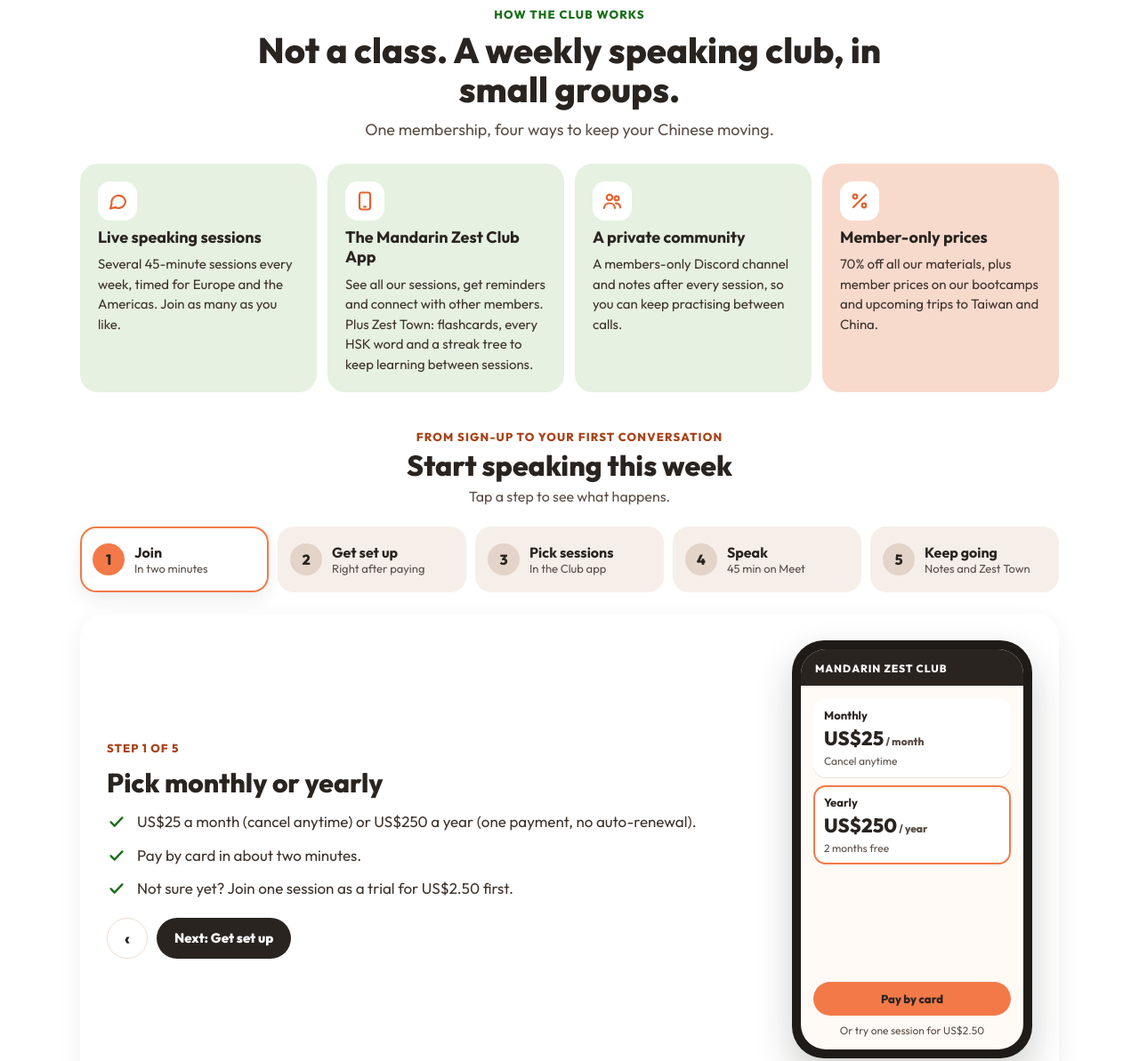
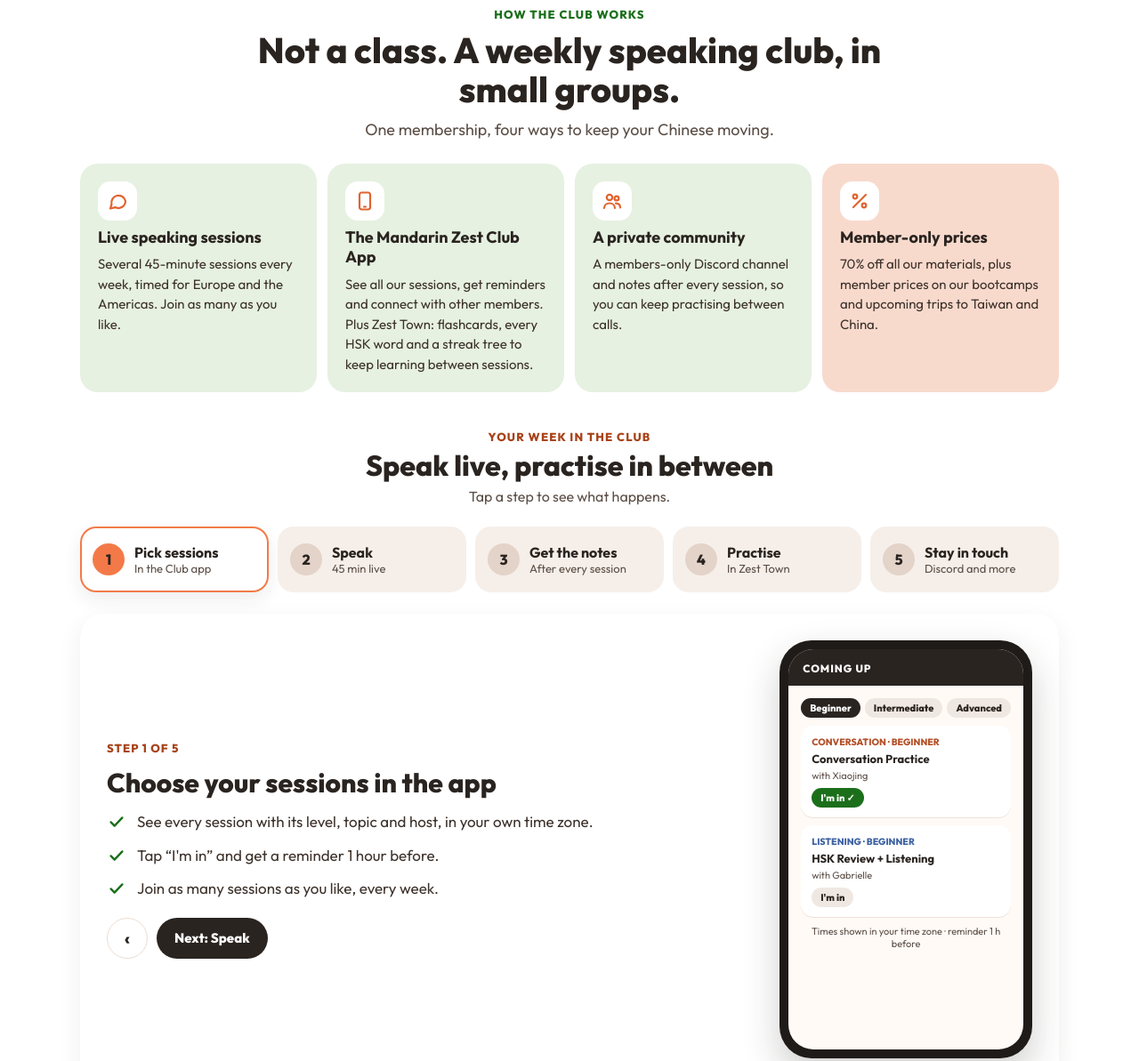
Before and after one commit to antoinesjc/Mandarin-Zest-Class-Calendar, a plain HTML site: page club-how.html in a window 1280 px wide. Shown: the top 1193 px of the page at 89% size. Drawn offline with Linux system fonts and the light colour scheme.

Commit message:
club-how: replace payment steps with notes, Zest Town practice and community
Co-Authored-By: Claude Opus 5.5 <noreply@anthropic.com>
Claude-Session: https://claude.ai/code/session_01B4PzkCKEiLgfUQSyHrqMXi

```diff
--- a/club-how.html
+++ b/club-how.html
@@ -10,7 +10,7 @@
 <style>
   /* Club page: "How the Club works", between the headline and the session calendar.
      4 member benefits (PERKS) + "Start speaking this week": 5 clickable steps (text + a phone screen of what the member sees).
-     Text: PERKS and STEPS below. Prices follow club-offer.js during seasonal offers. Resizes itself ({mz:"height"}). */
+     Text: PERKS and STEPS below. How the Club works week to week (no payment step, at Antoine's request 22 Nov 2026). Resizes itself ({mz:"height"}). */
   :root { --ink:#2a2420; --muted:#5c4f47; --line:#efe2d9; --orange:#f37a48; --green:#1b6f1b; --brick:#a8431a; --mint:#e6f1e1; --peach:#f8dacd; }
   * { box-sizing:border-box; }
   html, body { margin:0; background:transparent; }
@@ -97,7 +97,22 @@
     .txt h3 { font-size:24px; } .txt li { font-size:15.5px; }
     .phone { flex-basis:auto; width:250px; height:440px; }
   }
-  @media (prefers-reduced-motion:reduce) { .fade, .fr.on svg { animation:none; } }
+  .map { position:relative; height:290px; aspect-ratio:98/178; margin:0 auto; border-radius:12px; overflow:hidden; border:3px solid #2b2a3a; background:#8fcf5a; }
+  .map .px { position:absolute; image-rendering:pixelated; image-rendering:crisp-edges; display:block; }
+  .river { position:absolute; left:0; right:0; overflow:hidden; } .river img { position:static; width:100%; height:400%; animation:river 1.2s steps(4) infinite; }
+  @keyframes river { to { transform:translateY(-100%); } }
+  .bush { transform-origin:50% 100%; animation:sway 3s ease-in-out infinite alternate; }
+  .tree { transform-origin:50% 92%; animation:sway 3.4s ease-in-out infinite alternate; }
+  @keyframes sway { from { transform:skewX(-3deg); } to { transform:skewX(3deg); } }
+  .tfr { position:absolute; transition:left 1.3s linear, top 1.3s linear; z-index:2; }
+  .tfr img { position:static; width:100%; }
+  .tfr.flip img { transform:scaleX(-1); }
+  .tfr.hop img { animation:thop .33s ease-in-out infinite alternate; }
+  @keyframes thop { to { translate:0 -22%; } }
+  .lbl { position:absolute; transform:translateX(-50%); background:#2b2a3a; color:#fff; padding:2px 4px 1px; white-space:nowrap; font:800 7.5px/1.3 'Outfit',sans-serif; letter-spacing:.05em; z-index:3; border-radius:3px; }
+  .lbl.soon { background:#4a4655; color:#e9e2d0; }
+  @media (max-width:520px) { .map { height:250px; } }
+  @media (prefers-reduced-motion:reduce) { .fade, .fr.on svg, .river img, .bush, .tree, .tfr.hop img { animation:none; } }
 </style>
 </head>
 <body>
@@ -109,8 +124,8 @@
   </div>
   <ul class="perks" id="perks"></ul>
   <div class="sub">
-    <div class="eb">FROM SIGN-UP TO YOUR FIRST CONVERSATION</div>
-    <h3>Start speaking this week</h3>
+    <div class="eb">YOUR WEEK IN THE CLUB</div>
+    <h3>Speak live, practise in between</h3>
     <p>Tap a step to see what happens.</p>
   </div>
   <div class="steps" id="steps" role="tablist" aria-label="Steps"></div>
@@ -119,34 +134,17 @@
     <div class="phone" aria-hidden="true"><div class="scr"><div class="bar" id="bar"></div><div class="body" id="scr"></div></div></div>
   </div>
 </div>
-<script src="club-offer.js?v=1"></script>
 <script>
-  var PRICE = { month: "US$25", year: "US$250", trial: "US$2.50" };
-  var OFF = window.CLUB_OFFER; // seasonal Club offer, if any
-  var monthTxt = OFF ? OFF.price + " a month for your first " + OFF.months + " months (" + OFF.name + ", code " + OFF.code + "), then " + PRICE.month
-                     : PRICE.month + " a month (cancel anytime)";
 
   // ═══ STEPS ═══
   var STEPS = [
-    { label:"Join", sub:"In two minutes", bar:"MANDARIN ZEST CLUB", title:"Pick monthly or yearly",
-      points:[monthTxt + " or " + PRICE.year + " a year (one payment, no auto-renewal).", "Pay by card in about two minutes.", "Not sure yet? Join one session as a trial for " + PRICE.trial + " first."],
-      screen: function () { return '<div class="c"><b>Monthly</b><div style="font-size:22px;font-weight:800">' + (OFF ? '<s style="font-size:14px;color:#a89a90">' + PRICE.month + '</s> ' + OFF.price : PRICE.month) + '<span style="font-size:12px;color:#5c4f47"> / month</span></div><span style="color:#5c4f47">Cancel anytime</span></div>' +
-        '<div class="c" style="box-shadow:inset 0 0 0 2px #f37a48"><b>Yearly</b><div style="font-size:22px;font-weight:800">' + PRICE.year + '<span style="font-size:12px;color:#5c4f47"> / year</span></div><span style="color:#5c4f47">2 months free</span></div>' +
-        '<div style="margin-top:auto;background:#f37a48;border-radius:999px;padding:11px;text-align:center;font-weight:800;font-size:13px">Pay by card</div>' +
-        '<div style="text-align:center;color:#5c4f47">Or try one session for ' + PRICE.trial + '</div>'; } },
-    { label:"Get set up", sub:"Right after paying", bar:"WELCOME", title:"Get your access right away",
-      points:["As soon as you pay, you get your access to the Club app and your invite to our members-only Discord.", "A short onboarding call to hear your level and goals.", "We add new sessions based on what members need."],
-      screen: function () { return '<div class="c"><b>Welcome to the Club!</b><span style="line-height:1.45;color:#5c4f47">Here\'s your access to the Club app and your invite to our Discord.</span></div>' +
-        '<div class="tint" style="background:#e6f1e1;color:#1b6f1b">Club app · log in with your email</div>' +
-        '<div class="tint" style="background:#eef0fb;color:#3f4fa3">Discord · members\' channel</div>' +
-        '<div class="tint" style="background:#f8dacd;color:#a8431a">Onboarding call · tell us your goals</div>'; } },
     { label:"Pick sessions", sub:"In the Club app", bar:"COMING UP", title:"Choose your sessions in the app",
       points:["See every session with its level, topic and host, in your own time zone.", "Tap “I'm in” and get a reminder 1 hour before.", "Join as many sessions as you like, every week."],
       screen: function () { return '<div style="display:flex;gap:5px"><span class="pill" style="background:#2a2420;color:#fff">Beginner</span><span class="pill" style="background:#efe8e2">Intermediate</span><span class="pill" style="background:#efe8e2">Advanced</span></div>' +
         '<div class="c"><span style="font-size:10.5px;font-weight:800;color:#b4512a">CONVERSATION · BEGINNER</span><b>Conversation Practice</b><span style="font-size:11px;color:#5c4f47">with Xiaojing</span><span class="pill" style="background:#1b6f1b;color:#fff;margin-top:3px">I\'m in ✓</span></div>' +
         '<div class="c"><span style="font-size:10.5px;font-weight:800;color:#3f63a3">LISTENING · BEGINNER</span><b>HSK Review + Listening</b><span style="font-size:11px;color:#5c4f47">with Gabrielle</span><span class="pill" style="background:#efe8e2;margin-top:3px">I\'m in</span></div>' +
         '<div style="text-align:center;font-size:11px;color:#5c4f47">Times shown in your time zone · reminder 1 h before</div>'; } },
-    { label:"Speak", sub:"45 min on Meet", bar:"LIVE SESSION", title:"Show up and speak",
+    { label:"Speak", sub:"45 min live", bar:"LIVE SESSION", title:"Show up and speak",
       points:["45 minutes on Google Meet, in a small group, at your level.", "A host guides the topic, but it's not a class: members do most of the talking.", "Mistakes welcome. Nobody is graded."],
       screen: function () { return '<div class="c say" style="background:#fffdf4" id="say"></div>' +
         '<div style="display:grid;grid-template-columns:repeat(2,minmax(0,1fr));gap:6px;flex:1">' +
@@ -162,13 +160,34 @@
         }
         line(); talkTimer = setInterval(line, 2800);
       } },
-    { label:"Keep going", sub:"Notes and Zest Town", bar:"MY SESSIONS", title:"Keep learning between sessions",
-      points:["The session's notes and vocabulary appear in the app, also as a PDF.", "Add its words to your flashcards in one tap and review them in Zest Town, the app's learning town.", "Grow your streak tree, explore every HSK word in the HSK Temple, earn XP and keep chatting on Discord.", "Use your member prices: 70% off our materials and lower prices on bootcamps and trips."],
-      screen: function () { return '<div class="c"><b>Notes · Food talk</b><span class="zh" style="font-size:13px">素食者 <span style="font-family:Outfit,sans-serif;color:#a8431a">sùshízhě</span> <span style="font-family:Outfit,sans-serif;color:#5c4f47">vegetarian</span></span>' +
-        '<span class="zh" style="font-size:13px">过敏 <span style="font-family:Outfit,sans-serif;color:#a8431a">guòmǐn</span> <span style="font-family:Outfit,sans-serif;color:#5c4f47">allergic</span></span><span style="display:flex;gap:5px"><span class="pill" style="background:#efe8e2">PDF</span><span class="pill" style="background:#1b6f1b;color:#fff">+ Add to flashcards</span></span></div>' +
-        '<div class="tint" style="background:#e6f1e1;color:#1b6f1b">Zest Town · Day 12, your tree grew</div>' +
-        '<div class="tint" style="background:#eef0fb;color:#3f4fa3">Flashcard Center · 10 cards to review</div>' +
-        '<div class="tint" style="background:#f8dacd;color:#a8431a">Member price · 70% off materials</div>'; } }
+    { label:"Get the notes", sub:"After every session", bar:"MY SESSIONS", title:"Keep what you learned",
+      points:["After each session, the host's notes and vocabulary appear in the app, also as a PDF.", "Missed a session you signed up for? You still get its notes.", "Add the session's words to your flashcards in one tap."],
+      screen: function () { return '<div class="c"><span style="font-size:10.5px;font-weight:800;color:#1b6f1b">NOTES ARE UP</span><b>Food talk · with Xiaojing</b>' +
+        '<span class="zh" style="font-size:13px">素食者 <span style="font-family:Outfit,sans-serif;color:#a8431a">sùshízhě</span> <span style="font-family:Outfit,sans-serif;color:#5c4f47">vegetarian</span></span>' +
+        '<span class="zh" style="font-size:13px">过敏 <span style="font-family:Outfit,sans-serif;color:#a8431a">guòmǐn</span> <span style="font-family:Outfit,sans-serif;color:#5c4f47">allergic</span></span>' +
+        '<span class="zh" style="font-size:13px">辣 <span style="font-family:Outfit,sans-serif;color:#a8431a">là</span> <span style="font-family:Outfit,sans-serif;color:#5c4f47">spicy</span></span>' +
+        '<span style="display:flex;gap:5px;margin-top:3px"><span class="pill" style="background:#efe8e2">PDF</span><span class="pill" style="background:#1b6f1b;color:#fff">+ Add to flashcards</span></span></div>' +
+        '<div class="tint" style="background:#e6f1e1;color:#1b6f1b">✓ 3 words added to your flashcards</div>' +
+        '<div class="tint" style="background:#f6efe9;color:#5c4f47">+20 XP · session attended</div>'; } },
+    { label:"Practise", sub:"In Zest Town", bar:"ZEST TOWN", title:"Practise between sessions in Zest Town",
+      points:["Zest Town is the app's little learning town, open any time between sessions.", "Review your words in the Flashcard Center, with a few new ones each day.", "Explore every New HSK 1–9 word in the HSK Temple and see how well you know each one.", "Join a session or review each day and your streak tree grows, from a seed to an orange tree."],
+      screen: function () { return townMap() + '<div class="tint" style="background:#e6f1e1;color:#1b6f1b;text-align:center">Day 12 · your tree grew!</div>'; },
+      start: function () {
+        var fr = document.getElementById("tfr"), h = 0;
+        talkTimer = setInterval(function () { h = (h + 1) % HOPS.length; var x = HOPS[h][0], y = HOPS[h][1];
+          fr.classList.toggle("flip", x < parseFloat(fr.dataset.x || 0)); fr.dataset.x = x; fr.classList.add("hop");
+          fr.style.left = (x / 98 * 100) + "%"; fr.style.top = (y / 178 * 100) + "%";
+          setTimeout(function () { fr.classList.remove("hop"); }, 1400); }, 2400);
+      } },
+    { label:"Stay in touch", sub:"Discord and more", bar:"THIS MONTH", title:"Be part of the community",
+      points:["Keep chatting in Chinese with members and hosts on our private Discord.", "See who studied today in Zest Town's Magical Forest.", "Earn XP, climb the monthly leaderboard and collect stickers.", "Tell us what you need: we add sessions based on members' ideas."],
+      screen: function () { return '<div class="c"><span style="font-size:10.5px;font-weight:800;color:#a8431a">LEADERBOARD · NOVEMBER</span>' +
+        '<span style="display:flex;justify-content:space-between"><span>1 · Peach</span><b>640 XP</b></span>' +
+        '<span style="display:flex;justify-content:space-between"><span>2 · Kiwi</span><b>585 XP</b></span>' +
+        '<span style="display:flex;justify-content:space-between;color:#1b6f1b;font-weight:800"><span>3 · You</span><b>540 XP</b></span></div>' +
+        '<div class="tint" style="background:#eef0fb;color:#3f4fa3">Discord · 你们周末做什么？</div>' +
+        '<div class="tint" style="background:#e6f1e1;color:#1b6f1b">Magical Forest · 9 members studied today</div>' +
+        '<div class="tint" style="background:#fdf1ea;color:#a8431a">New sticker unlocked</div>'; } }
   ];
   // ═══ PERKS ═══ (what members get)
   var PERKS = [
@@ -205,6 +224,20 @@
     return '<svg viewBox="0 0 64 64" aria-hidden="true">' + art[key] + face + '</svg>';
   }
   var talkTimer;
+  // ═══ ZEST TOWN (step 4) ═══ pixel art from the Club app (app/zt/)
+  var HOPS = [[8, 58], [12, 76], [64, 80], [74, 60], [58, 86], [26, 86]];
+  function townMap() {
+    var P = function (v, w) { return (v / w * 100) + "%"; }, at = function (x, y) { return "left:" + P(x, 98) + ";top:" + P(y, 178); };
+    var img = function (n, st, c) { return '<img class="px ' + (c || "") + '" src="app/zt/' + n + '.png" alt="" style="' + st + '">'; };
+    return '<div class="map">' + img("town-phone", "left:0;top:0;width:100%;height:100%") +
+      '<div class="river" style="top:' + P(89, 178) + ';height:' + P(29, 178) + '"><img class="px" src="app/zt/river-phone.png" alt=""></div>' +
+      img("bridge-phone", at(44, 96) + ";width:" + P(11, 98)) +
+      [[4, 4], [85, 63], [1, 71], [43, 2], [85, 111], [1, 113], [42, 164]].map(function (b, i) { return img("bush", at(b[0], b[1]) + ";width:" + P(15, 98) + ";animation-delay:-" + (i * 0.7 % 3) + "s", "bush"); }).join("") +
+      img("tree-6", at(28, 39) + ";width:" + P(42, 98), "tree") +
+      '<div class="tfr" id="tfr" style="' + at(8, 58) + ';width:' + P(18, 98) + '"><img class="px" src="app/zt/fruit-orange.png" alt=""></div>' +
+      '<span class="lbl" style="' + at(26, 45) + '">FLASHCARDS</span><span class="lbl" style="' + at(70, 43) + '">HSK TEMPLE</span>' +
+      '<span class="lbl soon" style="' + at(25, 161) + '">LIBRARY</span><span class="lbl soon" style="' + at(73, 161) + '">CALLIGRAPHY</span></div>';
+  }
 
   var cur = 0, stepsEl = document.getElementById("steps");
   var check = '<svg width="22" height="22" viewBox="0 0 24 24" fill="none" stroke="#1b6f1b" stroke-width="2.6" stroke-linecap="round" stroke-linejoin="round" aria-hidden="true"><path d="M5 12.5l4.5 4.5L19 7"/></svg>';
```
Also changed, not shown: 1 other file.
